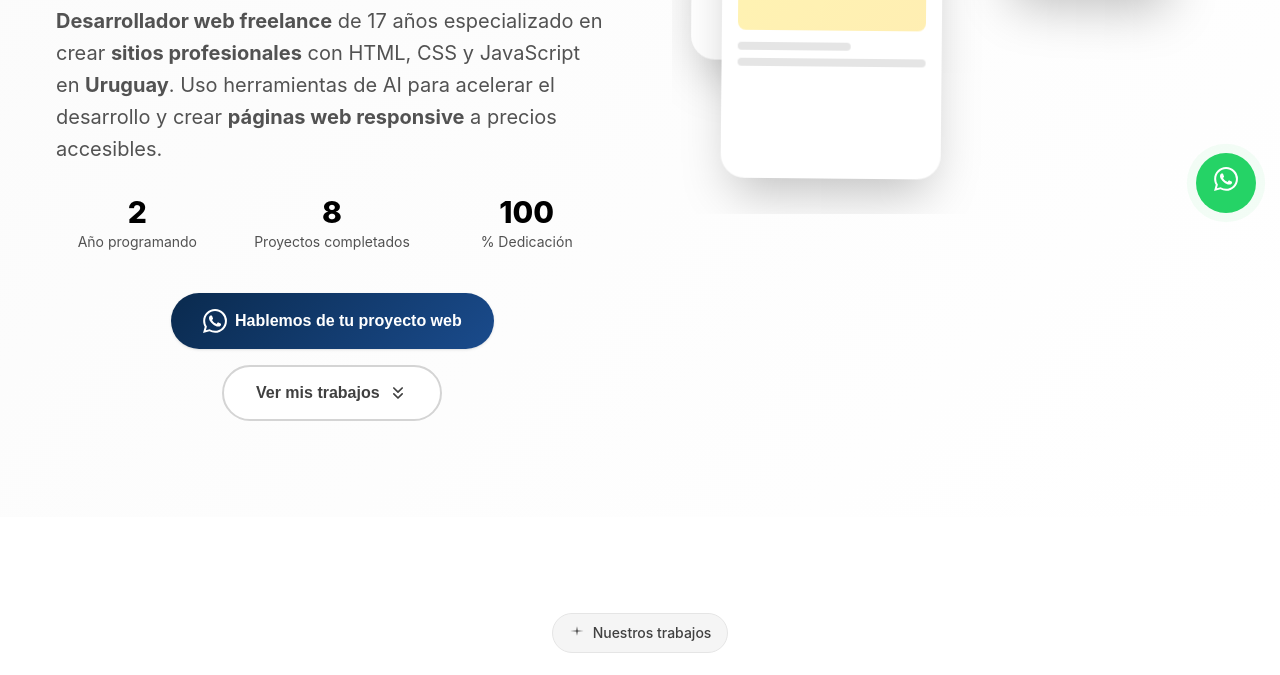
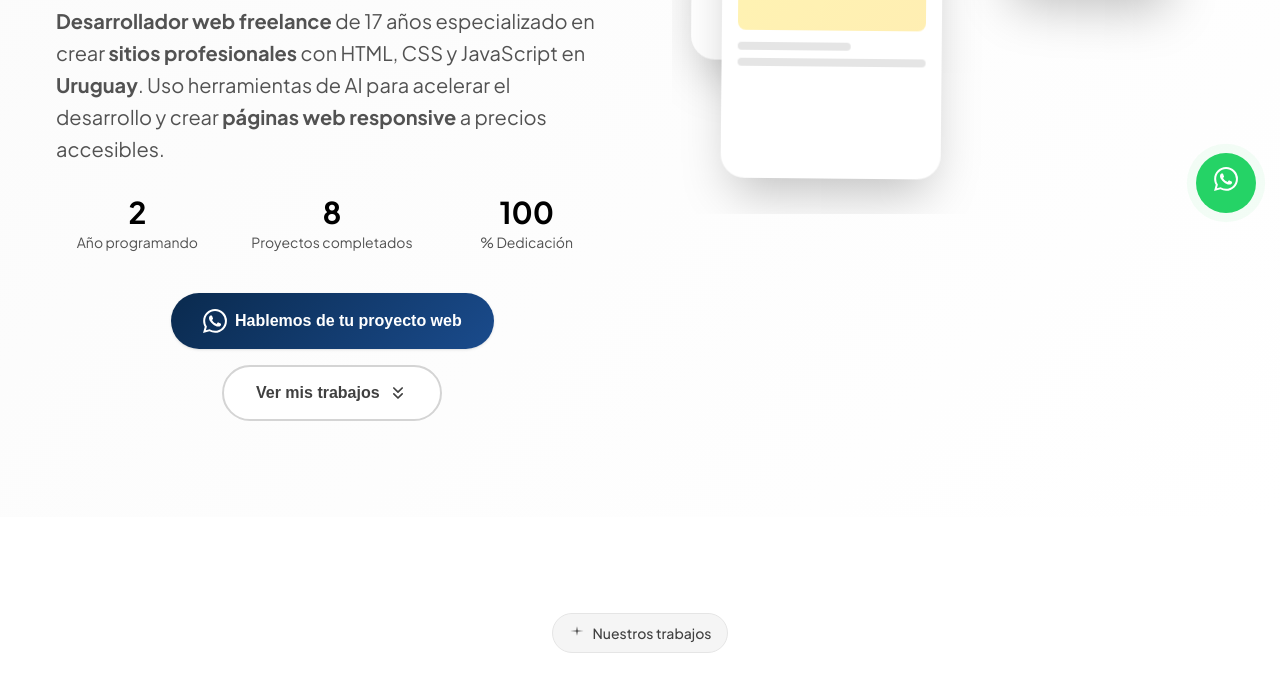
Before and after one commit to itzmatidbz-bot/portfolio-web-zarpada, a plain HTML site: page index.html in a window 1280 px wide. Shown: the part 563-1238 px from the top of the page. Drawn offline with nearby package versions, Linux system fonts and the light colour scheme; no server answers.

Commit message:
Descripción del cambio

```diff
--- a/index.html
+++ b/index.html
@@ -28,8 +28,8 @@
 
   <link rel="dns-prefetch" href="https://unpkg.com">
   <link rel="preconnect" href="https://unpkg.com" crossorigin>
+  <link rel="preconnect" href="https://fonts.googleapis.com">
   <link rel="preconnect" href="https://fonts.gstatic.com" crossorigin>
-  <link rel="preconnect" href="https://fonts.googleapis.com" crossorigin>
 
   <link rel="preload" href="/styles.css" as="style">
   <link rel="preload" href="https://hebbkx1anhila5yf.public.blob.vercel-storage.com/logo-6ip9rK4sFs43Xppj22lfwcS9YkqAYr.png" as="image" fetchpriority="high">
@@ -37,6 +37,7 @@
 
   <link rel="stylesheet" href="/styles.css">
   <link rel="stylesheet" href="https://unpkg.com/aos@2.3.1/dist/aos.css">
+  <link href="https://fonts.googleapis.com/css2?family=Plus+Jakarta+Sans:wght@400;500;600;700&display=swap" rel="stylesheet">
 
   <meta property="og:type" content="website">
   <meta property="og:site_name" content="Faro Digital">
--- a/styles.css
+++ b/styles.css
@@ -36,8 +36,12 @@
   --gradient-accent: linear-gradient(135deg, var(--color-primary) 0%, var(--color-secondary) 100%);
   --gradient-logo: linear-gradient(135deg, var(--color-primary) 0%, #1a4b8c 50%, var(--color-secondary) 100%);
 
-  /* Typography optimizada */
-  --font-family: "Inter", -apple-system, BlinkMacSystemFont, "Segoe UI", Roboto, sans-serif;
+  /* Typography */
+  --font-family: 'Plus Jakarta Sans', -apple-system, BlinkMacSystemFont, 'Segoe UI', Roboto, sans-serif;
+  --font-weight-normal: 400;
+  --font-weight-medium: 500;
+  --font-weight-semibold: 600;
+  --font-weight-bold: 700;
   --font-size-xs: 0.75rem;
   --font-size-sm: 0.875rem;
   --font-size-base: 1rem;
```
